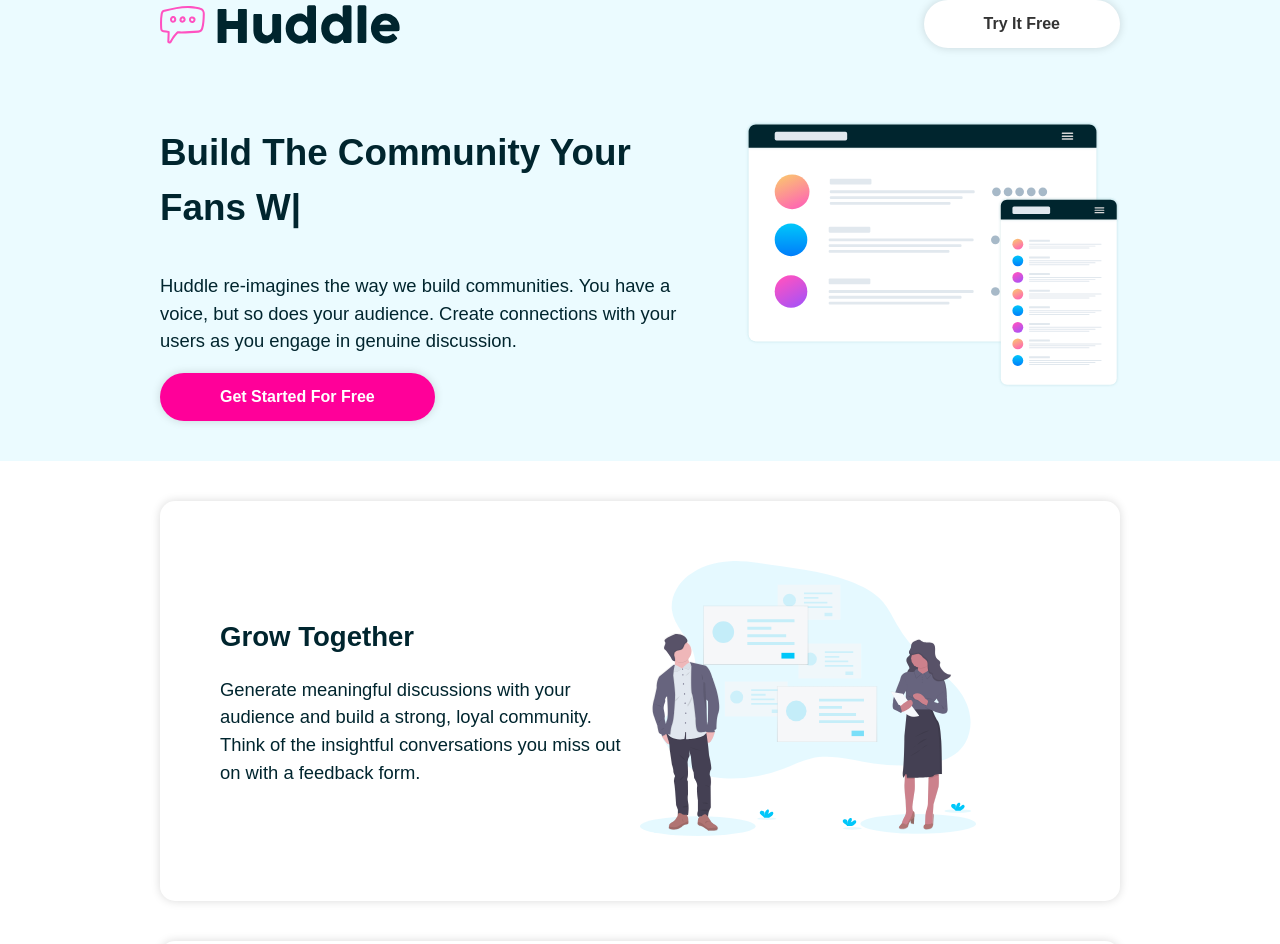
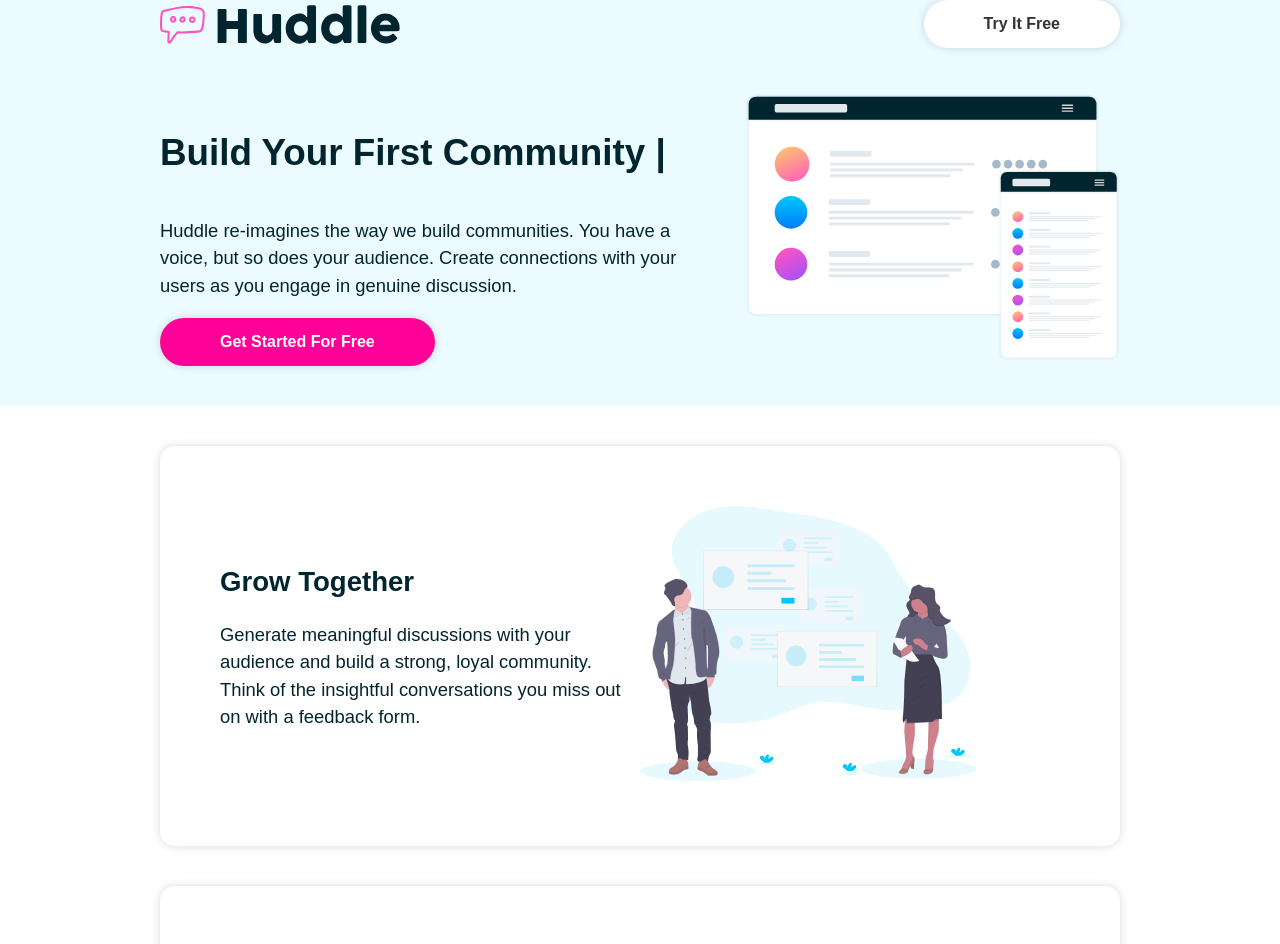
Before and after one commit to yazidam/React-Styled-Components, a React (Create React App) app: page / in a window 1280 px wide. Shown: the part 40-984 px from the top of the page. Built offline with nearby package versions, Linux system fonts and the light colour scheme.

Commit message:
Changing Huddle web page to FiestPage Components

```diff
--- a/package.json
+++ b/package.json
@@ -10,6 +10,7 @@
     "react": "^17.0.2",
     "react-dom": "^17.0.2",
     "react-icons": "^4.3.1",
+    "react-router-dom": "^6.2.1",
     "react-scripts": "5.0.0",
     "react-typical": "^0.1.3",
     "styled-components": "^5.3.3",
--- a/src/App.js
+++ b/src/App.js
@@ -1,13 +1,8 @@
 import React, { useEffect } from "react";
+import { BrowserRouter, Routes, Route } from "react-router-dom";
 
-import { ThemeProvider } from "styled-components";
-import Card from "./components/Card";
-import Footer from "./components/Footer";
-import Header from "./components/Header";
-import { Container } from "./components/styles/Container.styled";
-import GlobalStyles from "./components/styles/Global";
-import content from "./content";
 import AOS from "aos";
+import FirstPage from "./FirstPage";
 
 function App() {
   const theme = {
@@ -22,18 +17,11 @@ function App() {
     AOS.init();
   }, []);
   return (
-    <ThemeProvider theme={theme}>
-      <>
-        <GlobalStyles />
-        <Header />
-        <Container>
-          {content.map((item, index) => (
-            <Card key={index} item={item} />
-          ))}
-        </Container>
-        <Footer />
-      </>
-    </ThemeProvider>
+    <BrowserRouter>
+      <Routes>
+        <Route path="/" element={<FirstPage theme={theme} />} />
+      </Routes>
+    </BrowserRouter>
   );
 }
 
--- /dev/null
+++ b/src/FirstPage.js
@@ -0,0 +1,27 @@
+import React from "react";
+import { ThemeProvider } from "styled-components";
+import Card from "./components/Card";
+import Footer from "./components/Footer";
+import Header from "./components/Header";
+import { Container } from "./components/styles/Container.styled";
+import GlobalStyles from "./components/styles/Global";
+import content from "./content";
+
+const FirstPage = ({ theme }) => {
+  return (
+    <ThemeProvider theme={theme}>
+      <>
+        <GlobalStyles />
+        <Header />
+        <Container>
+          {content.map((item, index) => (
+            <Card key={index} item={item} />
+          ))}
+        </Container>
+        <Footer />
+      </>
+    </ThemeProvider>
+  );
+};
+
+export default FirstPage;
--- a/src/components/Header.js
+++ b/src/components/Header.js
@@ -23,9 +23,9 @@ const Header = () => {
             <h1>
               <Typical
                 steps={[
-                  "Build The Community Your Fans Will Love",
+                  "Build Your Community ",
                   3000,
-                  "Build Your First online Community!",
+                  "Build Your First Community !",
                   2000,
                 ]}
                 loop={Infinity}
```
Also changed, not shown: 1 other file (tests, documents, lock files or other folders).
